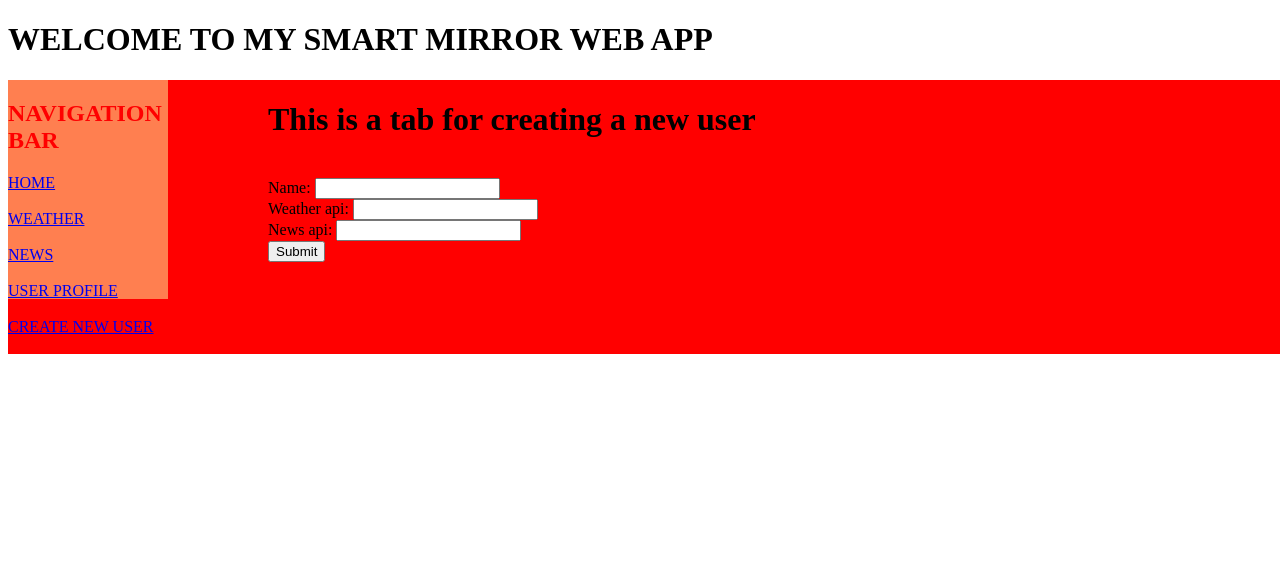
After one commit to NejcBoltez/smart-mirror-server, a Django app: template django_app/templates/smartmirror_django/create_new_user.html in a window 1280 px wide; the page is wider, and only the part inside the window is pictured. The commit adds this page. Shown: the top 575 px of that part. Run offline with Django 3.2, Linux system fonts and the light colour scheme; the template is opened without the code that fills it: values that come from a table or form of the project are taken from there, others are empty.

Commit message:
Add a tab for creation of a new user

```diff
--- /dev/null
+++ b/django_app/templates/smartmirror_django/create_new_user.html
@@ -0,0 +1,13 @@
+{% include 'main_header.html' %}
+<h1>This is a tab for creating a new user</h1>
+<br>
+<form class="form" action="" method="POST">
+    {% csrf_token %}
+    {% for field in form %}
+        <div class="form__group form__group">
+        <label for="name">{{field.label}}: </label>
+        {{field}}
+        </div>
+    {% endfor %}
+    <input type="submit"/>
+</form>
--- a/django_app/urls.py
+++ b/django_app/urls.py
@@ -22,5 +22,6 @@ urlpatterns = [
     path('', views.homePage, name="home"),
     path('news', views.NewsPage, name="news"),
     path('weather', views.WeatherPage, name="weather"),
-    path('user_profile', views.UserPage, name="user_prop")
+    path('user_profile', views.UserPage, name="user_prop"),
+    path('new_user', views.NewUserPage, name="new_user")
 ]
--- a/templates/main_header.html
+++ b/templates/main_header.html
@@ -54,11 +54,11 @@
                 <br></br>
                 <a href="/user_profile">USER PROFILE</a>
                 <br></br>
+                <a href="/new_user">CREATE NEW USER</a>
+                <br></br>
             </div>
             <div class="value-container">
-
                 {% block content%}
-
                 {% endblock %}
             <div>
         </div>
```
Also changed, not shown: django_app/views.py (+17 -0 lines).
